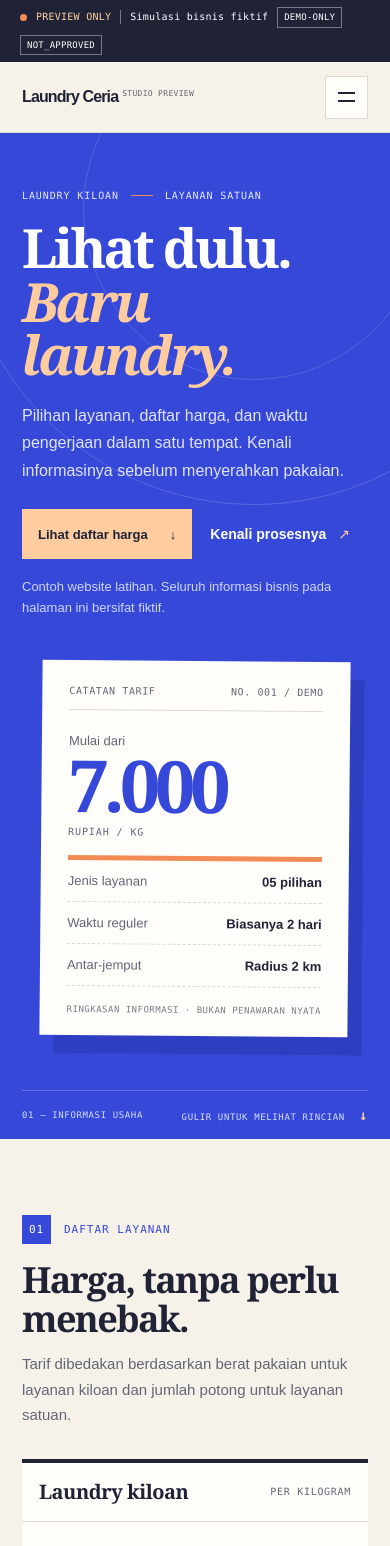
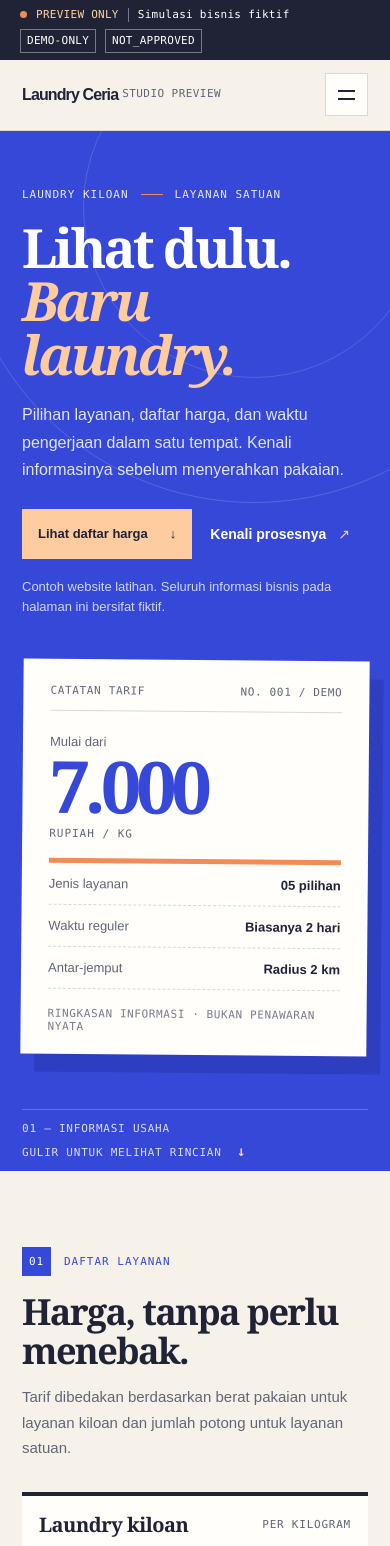
Before and after one commit to kannaryukkei/laundry-ceria-website, a React (Vite) app: page / in a window 390 px wide. Shown: the top 1546 px of the page. Built offline with nearby package versions, Linux system fonts and the light colour scheme.

Commit message:
fix(test-02): preserve readable metadata and narrow-screen wrapping

```diff
--- a/src/styles.css
+++ b/src/styles.css
@@ -32,14 +32,14 @@ a:focus-visible, button:focus-visible { outline: 3px solid var(--orange); outlin
 
 .preview-bar { min-height: 38px; display: flex; align-items: center; justify-content: center; gap: 12px; padding: 7px 20px; color: white; background: var(--ink); font: 500 11px/1.4 var(--mono); letter-spacing: .025em; }
 .preview-bar strong { color: #FFD29D; font-weight: 500; }
-.preview-bar b { padding: 3px 6px; border: 1px solid #77798A; font-size: 10px; font-weight: 400; }
+.preview-bar b { padding: 3px 6px; border: 1px solid #77798A; font-size: 11px; font-weight: 400; }
 .preview-dot { width: 7px; height: 7px; flex: 0 0 7px; border-radius: 50%; background: var(--orange); }
 .preview-divider { width: 1px; height: 14px; background: #77798A; }
 
 .masthead { position: relative; z-index: 20; border-bottom: 1px solid var(--line); background: var(--paper); }
 .masthead-inner { min-height: 84px; display: flex; align-items: center; justify-content: space-between; gap: 28px; }
 .wordmark { display: inline-flex; align-items: center; gap: 10px; color: var(--ink); font-size: 18px; font-weight: 800; letter-spacing: -.055em; text-decoration: none; white-space: nowrap; }
-.wordmark small { align-self: flex-start; margin: 1px 0 0 -4px; color: var(--muted); font: 500 9px var(--mono); letter-spacing: .04em; }
+.wordmark small { align-self: flex-start; margin: 1px 0 0 -4px; color: var(--muted); font: 500 11px var(--mono); letter-spacing: .04em; }
 .main-nav { display: flex; align-items: center; gap: clamp(12px, 1.7vw, 25px); }
 .main-nav a { color: #45485B; font-size: 13px; font-weight: 600; text-decoration: none; transition: color .18s ease; }
 .main-nav a:hover { color: var(--blue); }
@@ -65,17 +65,17 @@ a:focus-visible, button:focus-visible { outline: 3px solid var(--orange); outlin
 .quiet-link span { margin-left: 8px; color: #FFCC9F; }
 .hero-footnote { max-width: 430px; margin: 25px 0 0; color: #D0D5FF; font-size: 13px; line-height: 1.6; }
 .hero-side { position: relative; padding: 25px 27px 21px; color: var(--ink); background: var(--white); box-shadow: 14px 18px 0 rgba(26,34,120,.25); transform: rotate(1.2deg); }
-.hero-side-top { display: flex; justify-content: space-between; gap: 12px; padding-bottom: 13px; border-bottom: 1px solid var(--line); color: var(--muted); font: 500 10px var(--mono); letter-spacing: .06em; }
+.hero-side-top { display: flex; justify-content: space-between; gap: 12px; padding-bottom: 13px; border-bottom: 1px solid var(--line); color: var(--muted); font: 500 11px var(--mono); letter-spacing: .06em; }
 .hero-price { display: flex; flex-direction: column; align-items: flex-start; padding: 23px 0 18px; }
 .hero-price > span { color: var(--muted); font-size: 13px; }
 .hero-price strong { color: var(--blue); font: 700 clamp(56px, 6vw, 80px)/1 var(--display); letter-spacing: -.07em; }
-.hero-price small { margin-top: 6px; color: var(--muted); font: 500 10px var(--mono); letter-spacing: .09em; }
+.hero-price small { margin-top: 6px; color: var(--muted); font: 500 11px var(--mono); letter-spacing: .09em; }
 .hero-side-rule { height: 5px; background: var(--orange); }
 .hero-side-row { display: flex; justify-content: space-between; gap: 12px; padding: 13px 0; border-bottom: 1px dashed var(--line); font-size: 13px; }
 .hero-side-row span { color: var(--muted); }
 .hero-side-row b { font-weight: 700; text-align: right; }
-.hero-side-caption { margin: 18px 0 0; color: #797B87; font: 500 9px var(--mono); letter-spacing: .055em; }
-.hero-bottom { position: relative; z-index: 1; min-height: 54px; display: flex; align-items: center; justify-content: space-between; gap: 20px; border-top: 1px solid rgba(255,255,255,.23); color: #D9DDFF; font: 500 10px var(--mono); letter-spacing: .07em; }
+.hero-side-caption { margin: 18px 0 0; color: #797B87; font: 500 11px var(--mono); letter-spacing: .055em; }
+.hero-bottom { position: relative; z-index: 1; min-height: 54px; display: flex; align-items: center; justify-content: space-between; gap: 20px; border-top: 1px solid rgba(255,255,255,.23); color: #D9DDFF; font: 500 11px var(--mono); letter-spacing: .07em; }
 .hero-bottom b { margin-left: 8px; color: #FFCC9F; font-size: 14px; }
 
 .section { padding: 108px 0; }
@@ -89,7 +89,7 @@ a:focus-visible, button:focus-visible { outline: 3px solid var(--orange); outlin
 .price-table { min-width: 0; border-top: 4px solid var(--ink); background: var(--white); }
 .price-table-heading { min-height: 65px; display: flex; align-items: center; justify-content: space-between; gap: 15px; padding: 15px 22px; border-bottom: 1px solid var(--line); }
 .price-table-heading h3 { margin: 0; font: 700 22px var(--display); letter-spacing: -.025em; }
-.price-table-heading > span { color: var(--muted); font: 500 10px var(--mono); letter-spacing: .07em; text-align: right; }
+.price-table-heading > span { color: var(--muted); font: 500 11px var(--mono); letter-spacing: .07em; text-align: right; }
 .price-line { min-height: 74px; display: grid; grid-template-columns: 32px minmax(0, 1fr) auto; align-items: center; gap: 12px; padding: 12px 22px; border-bottom: 1px solid var(--line); }
 .price-line:last-child { border-bottom: 0; }
 .price-line-index { color: #999BA5; font: 500 11px var(--mono); }
@@ -110,16 +110,16 @@ a:focus-visible, button:focus-visible { outline: 3px solid var(--orange); outlin
 .turnaround-card { position: relative; min-width: 0; min-height: 270px; padding: 25px 22px 48px; }
 .regular-card { color: var(--ink); background: var(--white); }
 .express-card { color: var(--ink); background: #FFCC9F; }
-.card-kicker { color: var(--muted); font: 500 10px var(--mono); letter-spacing: .075em; }
+.card-kicker { color: var(--muted); font: 500 11px var(--mono); letter-spacing: .075em; }
 .large-duration { display: flex; align-items: baseline; gap: 8px; margin-top: 33px; color: var(--blue); font: 700 88px/.9 var(--display); letter-spacing: -.07em; }
 .large-duration small { color: var(--ink); font: 600 17px var(--display); letter-spacing: 0; }
 .turnaround-card p { margin: 17px 0 0; font-size: 14px; line-height: 1.6; }
-.card-index { position: absolute; bottom: 20px; left: 22px; color: #777987; font: 500 9px var(--mono); letter-spacing: .06em; }
+.card-index { position: absolute; bottom: 20px; left: 22px; color: #777987; font: 500 11px var(--mono); letter-spacing: .06em; }
 .express-card-head { display: flex; align-items: center; justify-content: space-between; gap: 10px; }
 .express-card-head > b { padding: 6px 8px; border: 1px solid rgba(32,34,54,.35); font: 500 11px var(--mono); }
 .express-time-row { display: flex; align-items: center; justify-content: space-between; gap: 9px; margin-top: 43px; }
 .express-time-row > div { min-width: 0; display: flex; flex-direction: column; gap: 8px; }
-.express-time-row > div > span { color: #625143; font: 500 9px/1.4 var(--mono); letter-spacing: .035em; }
+.express-time-row > div > span { color: #625143; font: 500 11px/1.4 var(--mono); letter-spacing: .035em; }
 .express-time-row strong { color: var(--ink); font: 700 clamp(25px, 2.6vw, 35px)/1 var(--display); letter-spacing: -.04em; }
 .express-time-row > i { color: #A45A35; font-style: normal; }
 .express-card p { max-width: 270px; }
@@ -144,12 +144,12 @@ a:focus-visible, button:focus-visible { outline: 3px solid var(--orange); outlin
 .radius-display { width: 128px; height: 128px; display: grid; grid-template-columns: auto auto; grid-template-rows: 1fr auto; align-content: center; justify-content: center; align-items: end; margin-top: 30px; border: 1px solid #929BE7; border-radius: 50%; color: var(--blue); }
 .radius-display strong { font: 700 65px/.85 var(--display); letter-spacing: -.07em; }
 .radius-display > span { padding: 0 0 4px 4px; font: 500 13px var(--mono); }
-.radius-display > small { grid-column: 1 / -1; margin-top: 10px; color: #555E9B; font: 500 9px var(--mono); letter-spacing: .05em; }
+.radius-display > small { grid-column: 1 / -1; margin-top: 10px; color: #555E9B; font: 500 11px var(--mono); letter-spacing: .05em; }
 .pickup-rules { min-width: 0; }
 .pickup-rule { min-height: 132px; display: flex; align-items: center; justify-content: space-between; gap: 20px; padding: 25px 28px; background: var(--white); }
 .pickup-rule + .pickup-rule { margin-top: 12px; }
 .pickup-rule > div { min-width: 0; display: flex; flex-direction: column; gap: 10px; }
-.pickup-rule > div > span { color: var(--muted); font: 500 10px var(--mono); letter-spacing: .07em; }
+.pickup-rule > div > span { color: var(--muted); font: 500 11px var(--mono); letter-spacing: .07em; }
 .pickup-rule > div > strong { color: var(--ink); font: 600 20px var(--display); }
 .pickup-rule > b { color: var(--blue); font: 700 22px var(--display); text-align: right; white-space: nowrap; }
 .pickup-free { color: white; background: var(--blue); }
@@ -162,17 +162,17 @@ a:focus-visible, button:focus-visible { outline: 3px solid var(--orange); outlin
 .hours-sheet, .address-sheet { min-width: 0; padding: 28px; border: 1px solid var(--line); background: var(--white); }
 .sheet-top { display: flex; align-items: center; justify-content: space-between; gap: 15px; padding-bottom: 19px; border-bottom: 2px solid var(--ink); }
 .sheet-top h3 { margin: 0; font: 700 24px var(--display); }
-.sheet-top span { color: var(--muted); font: 500 9px var(--mono); letter-spacing: .08em; }
+.sheet-top span { color: var(--muted); font: 500 11px var(--mono); letter-spacing: .08em; }
 .hours-line { min-height: 45px; display: flex; align-items: center; justify-content: space-between; gap: 15px; border-bottom: 1px solid var(--line); color: #505263; font-size: 14px; }
 .hours-line:last-child { border-bottom: 0; }
 .hours-line strong { color: var(--ink); font-size: 14px; font-variant-numeric: tabular-nums; white-space: nowrap; }
 .address-sheet { position: relative; overflow: hidden; background: #F1E6D9; }
 .address-sheet::after { position: absolute; right: -45px; bottom: -60px; width: 240px; height: 240px; border: 1px solid rgba(169,79,40,.22); border-radius: 50%; box-shadow: 0 0 0 24px rgba(169,79,40,.045), 0 0 0 48px rgba(169,79,40,.035); content: ''; }
-.address-warning { display: inline-block; padding: 7px 9px; border: 1px solid #A94F28; color: #873E20; font: 500 10px var(--mono); letter-spacing: .04em; }
-.address-label { margin: 39px 0 12px; color: #79533E; font: 500 10px var(--mono); letter-spacing: .08em; }
+.address-warning { display: inline-block; padding: 7px 9px; border: 1px solid #A94F28; color: #873E20; font: 500 11px var(--mono); letter-spacing: .04em; }
+.address-label { margin: 39px 0 12px; color: #79533E; font: 500 11px var(--mono); letter-spacing: .08em; }
 .address-sheet h3 { position: relative; z-index: 1; margin: 0; color: var(--ink); font: 700 clamp(30px, 3vw, 40px)/1.13 var(--display); letter-spacing: -.035em; }
 .address-sheet > p:last-of-type { position: relative; z-index: 1; max-width: 390px; margin: 19px 0 0; color: #675A50; font-size: 14px; line-height: 1.65; }
-.address-reference { position: absolute; z-index: 1; bottom: 24px; left: 28px; color: #79533E; font: 500 9px var(--mono); letter-spacing: .06em; }
+.address-reference { position: absolute; z-index: 1; bottom: 24px; left: 28px; color: #79533E; font: 500 11px var(--mono); letter-spacing: .06em; }
 
 .contact-section { color: white; background: var(--blue); }
 .contact-layout { display: grid; grid-template-columns: .9fr 1.1fr; gap: 75px; align-items: start; }
@@ -187,16 +187,16 @@ a:focus-visible, button:focus-visible { outline: 3px solid var(--orange); outlin
 .contact-option p { max-width: 470px; margin: 0; color: #E0E4FF; font-size: 14px; line-height: 1.6; }
 .contact-option > a { display: inline-flex; gap: 12px; margin-top: 15px; color: #FFCC9F; font-size: 13px; font-weight: 700; text-decoration: none; }
 .contact-disabled { opacity: .92; }
-.disabled-status { display: inline-block; margin-top: 15px; padding: 7px 9px; border: 1px solid rgba(255,255,255,.5); color: white; font: 500 10px var(--mono); letter-spacing: .04em; }
+.disabled-status { display: inline-block; margin-top: 15px; padding: 7px 9px; border: 1px solid rgba(255,255,255,.5); color: white; font: 500 11px var(--mono); letter-spacing: .04em; }
 
 .site-footer { color: white; background: var(--ink); }
 .footer-main { min-height: 118px; display: grid; grid-template-columns: auto 1fr auto; align-items: center; gap: 30px; }
 .footer-wordmark { color: white; font: 700 21px var(--display); text-decoration: none; }
-.footer-wordmark span { margin-left: 4px; color: #FFCC9F; font: 500 10px var(--mono); }
+.footer-wordmark span { margin-left: 4px; color: #FFCC9F; font: 500 11px var(--mono); }
 .footer-main p { margin: 0; color: #C6C7D0; font-size: 13px; }
 .footer-top { color: white; font-size: 13px; font-weight: 600; text-decoration: none; }
 .footer-status { padding: 14px 0; border-top: 1px solid #4B4D5C; }
-.footer-status > div { display: flex; justify-content: space-between; flex-wrap: wrap; gap: 10px; color: #D0D1D9; font: 500 10px var(--mono); letter-spacing: .055em; }
+.footer-status > div { display: flex; justify-content: space-between; flex-wrap: wrap; gap: 10px; color: #D0D1D9; font: 500 11px var(--mono); letter-spacing: .055em; }
 .footer-status strong { color: #FFCC9F; font-weight: 500; }
 
 @media (min-width: 768px) and (max-width: 1023px) {
@@ -218,11 +218,11 @@ a:focus-visible, button:focus-visible { outline: 3px solid var(--orange); outlin
 }
 @media (max-width: 767px) {
   :root { --gutter: 22px; }
-  .preview-bar { justify-content: flex-start; flex-wrap: wrap; gap: 7px 9px; min-height: 44px; font-size: 10px; }
-  .preview-bar b { font-size: 9px; }
+  .preview-bar { justify-content: flex-start; flex-wrap: wrap; gap: 7px 9px; min-height: 44px; font-size: 11px; }
+  .preview-bar b { font-size: 11px; }
   .masthead-inner { min-height: 70px; }
   .wordmark { gap: 8px; font-size: 16px; }
-  .wordmark small { font-size: 8px; }
+  .wordmark small { font-size: 11px; }
   .menu-toggle { width: 43px; height: 43px; display: flex; flex-direction: column; justify-content: center; align-items: center; gap: 6px; border: 1px solid var(--line); background: var(--white); cursor: pointer; }
   .menu-toggle span { width: 17px; height: 2px; background: var(--ink); }
   .main-nav { position: absolute; top: 100%; right: 0; left: 0; display: none; flex-direction: column; align-items: stretch; gap: 0; padding: 8px var(--gutter) 18px; border-bottom: 1px solid var(--line); background: var(--paper); }
@@ -231,7 +231,7 @@ a:focus-visible, button:focus-visible { outline: 3px solid var(--orange); outlin
   .main-nav .nav-cta { justify-content: space-between; margin-top: 12px; padding: 13px 15px; border-bottom: 0; }
   .hero { padding-top: 57px; }
   .hero-layout { grid-template-columns: 1fr; gap: 42px; padding-bottom: 54px; }
-  .eyebrow { margin-bottom: 20px; font-size: 10px; }
+  .eyebrow { margin-bottom: 20px; font-size: 11px; }
   .hero h1 { font-size: clamp(54px, 12vw, 72px); }
   .hero-description { max-width: 520px; margin-top: 20px; font-size: 16px; }
   .hero-actions { gap: 18px; margin-top: 25px; }
@@ -239,7 +239,7 @@ a:focus-visible, button:focus-visible { outline: 3px solid var(--orange); outlin
   .hero-footnote { margin-top: 18px; font-size: 13px; }
   .hero-side { max-width: 470px; margin-inline: auto; transform: rotate(.5deg); }
   .hero-price strong { font-size: 72px; }
-  .hero-bottom { min-height: 49px; font-size: 9px; }
+  .hero-bottom { min-height: 49px; flex-direction: column; align-items: flex-start; justify-content: center; gap: 8px; padding: 12px 0; font-size: 11px; }
   .section { padding: 76px 0; }
   .section-heading { margin-bottom: 31px; }
   .section-heading h2 { font-size: clamp(36px, 9vw, 47px); }
@@ -250,7 +250,7 @@ a:focus-visible, button:focus-visible { outline: 3px solid var(--orange); outlin
   .price-line { min-height: 67px; grid-template-columns: 26px minmax(0, 1fr) auto; gap: 8px; padding-inline: 16px; }
   .price-line-name { font-size: 14px; }
   .price-line strong { font-size: 19px; }
-  .price-line small { font-size: 10px; }
+  .price-line small { font-size: 11px; }
   .turnaround-layout { grid-template-columns: 1fr; gap: 25px; }
   .turnaround-board { grid-template-columns: 1fr; gap: 10px; }
   .turnaround-card { min-height: 215px; padding: 22px 20px 45px; }
@@ -275,12 +275,13 @@ a:focus-visible, button:focus-visible { outline: 3px solid var(--orange); outlin
   .pickup-clarification { font-size: 13px; }
   .location-grid { grid-template-columns: 1fr; gap: 14px; }
   .hours-sheet, .address-sheet { padding: 22px 18px; }
+  .sheet-top { flex-wrap: wrap; }
   .sheet-top h3 { font-size: 22px; }
-  .sheet-top span { font-size: 8px; }
+  .sheet-top span { font-size: 11px; }
   .hours-line { min-height: 42px; font-size: 14px; }
   .hours-line strong { font-size: 13px; }
   .address-sheet { min-height: 330px; }
-  .address-label { margin-top: 31px; font-size: 9px; }
+  .address-label { margin-top: 31px; font-size: 11px; }
   .address-sheet h3 { font-size: 34px; }
   .address-reference { left: 18px; bottom: 20px; }
   .contact-layout { grid-template-columns: 1fr; gap: 35px; }
@@ -292,7 +293,7 @@ a:focus-visible, button:focus-visible { outline: 3px solid var(--orange); outlin
   .footer-main { min-height: 0; grid-template-columns: 1fr; gap: 13px; padding-top: 27px; padding-bottom: 26px; }
   .footer-main p { font-size: 13px; }
   .footer-top { justify-self: start; margin-top: 5px; }
-  .footer-status > div { flex-direction: column; font-size: 9px; }
+  .footer-status > div { flex-direction: column; font-size: 11px; }
 }
 @media (max-width: 380px) {
   :root { --gutter: 18px; }
@@ -302,9 +303,9 @@ a:focus-visible, button:focus-visible { outline: 3px solid var(--orange); outlin
   .price-line { grid-template-columns: 20px minmax(0, 1fr) auto; gap: 6px; padding-inline: 12px; }
   .price-line-name { font-size: 13px; }
   .price-line strong { font-size: 17px; }
-  .price-line small { font-size: 9px; }
+  .price-line small { font-size: 11px; }
   .express-time-row { gap: 7px; }
-  .express-time-row > div > span { font-size: 8px; }
+  .express-time-row > div > span { font-size: 11px; }
   .express-time-row strong { font-size: 27px; }
   .pickup-rule > div > strong { font-size: 16px; }
   .pickup-rule > b { font-size: 17px; }
```
